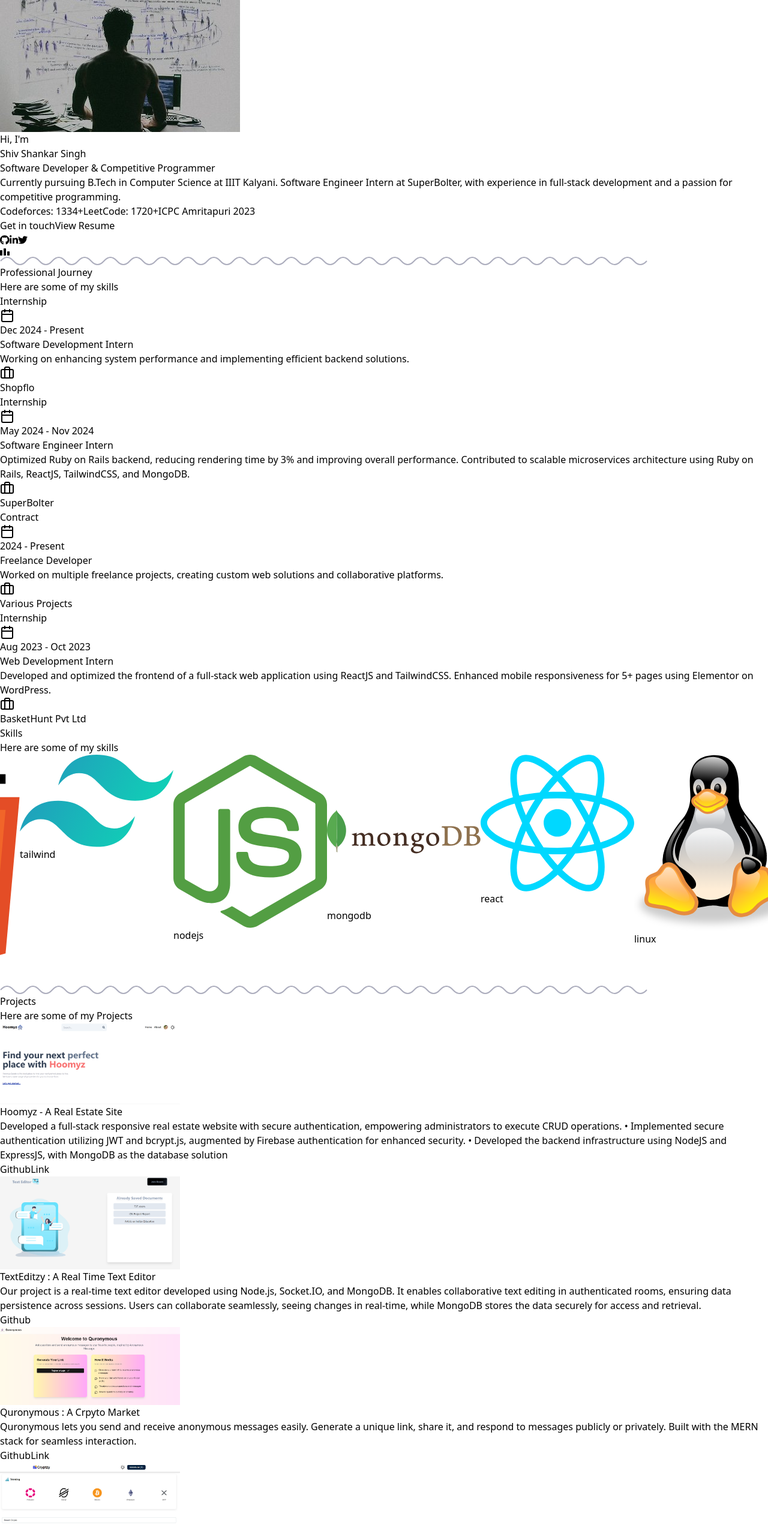
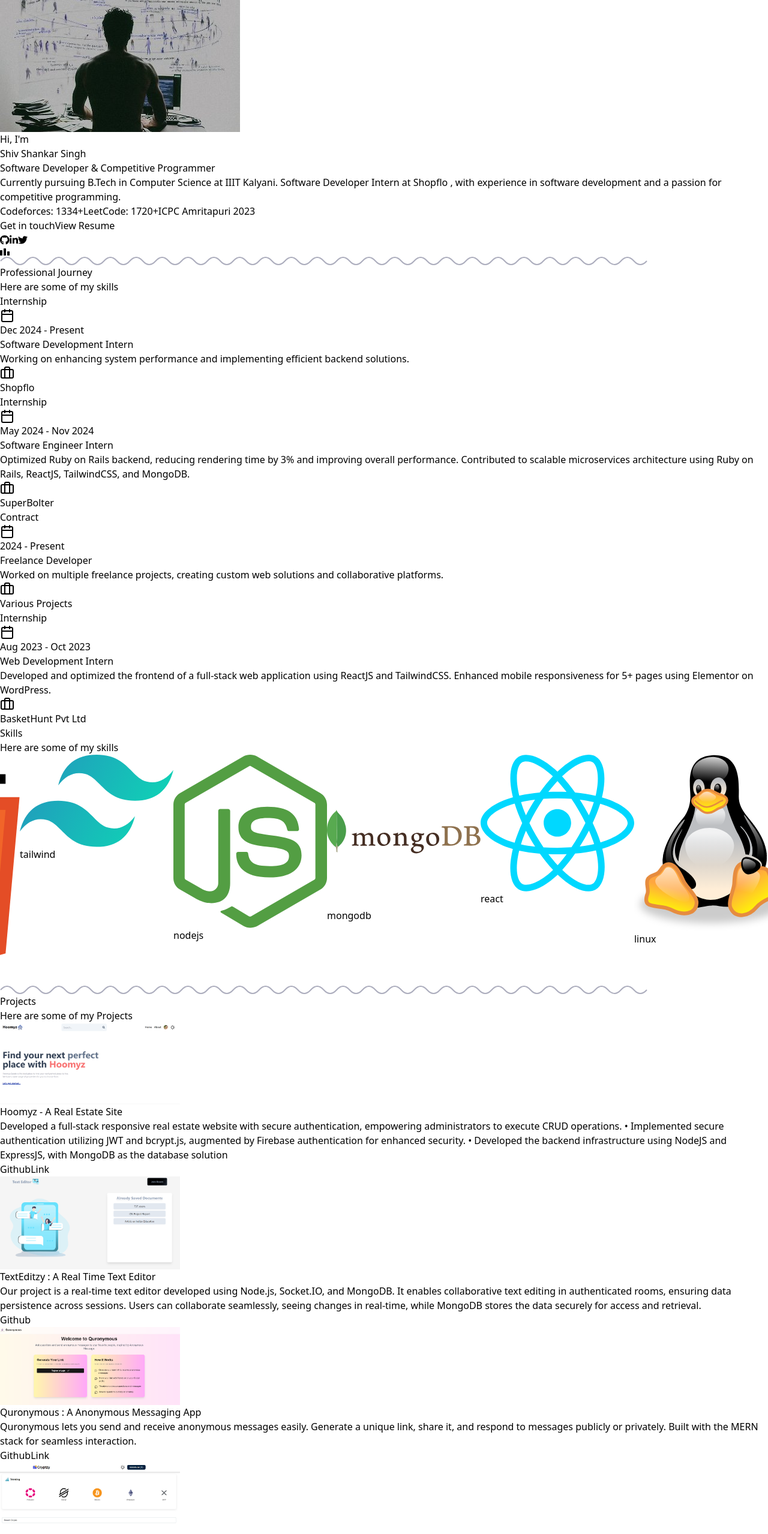
Before and after one commit to shibv/Portfolio, a React (Vite) app: page / in a window 1280 px wide. Shown: the part 723-3280 px from the top of the page at 60% size. Built offline with nearby package versions, Linux system fonts and the light colour scheme.

Commit message:
Updated intern timline

```diff
--- a/src/Data/ProjectData.js
+++ b/src/Data/ProjectData.js
@@ -25,7 +25,7 @@
             img : TextEditzy,
          },
          {
-            name : "Quronymous  : A Crpyto Market",
+            name : "Quronymous  : A Anonymous Messaging App",
             desc : "Quronymous lets you send and receive anonymous messages easily. Generate a unique link, share it, and respond to messages publicly or privately. Built with the MERN stack for seamless interaction. ",
             github_link : "https://github.com/shibv/Quronymous",
             deployed_link : "https://quronymous.vercel.app/",
--- a/src/components/Hero.jsx
+++ b/src/components/Hero.jsx
@@ -48,7 +48,7 @@
           >
             <div className="space-y-2">
               <h2 className="text-xl font-medium text-blue-400">Hi, I'm</h2>
-              <h1 className="text-4xl font-bold tracking-tight sm:text-5xl lg:text-6xl">
+              <h1 className="text-3xl font-bold tracking-tight sm:text-5xl lg:text-6xl">
                 Shiv Shankar Singh
               </h1>
               <p className="text-xl font-semibold text-gray-300">
@@ -58,8 +58,8 @@
 
             <p className="text-lg text-gray-400">
               Currently pursuing B.Tech in Computer Science at IIIT Kalyani.
-              Software Engineer Intern at SuperBolter, with experience in
-              full-stack development and a passion for competitive programming.
+              Software Developer Intern at Shopflo , with experience in
+              software development and a passion for competitive programming.
             </p>
 
             <div className="flex flex-wrap gap-2">
```
